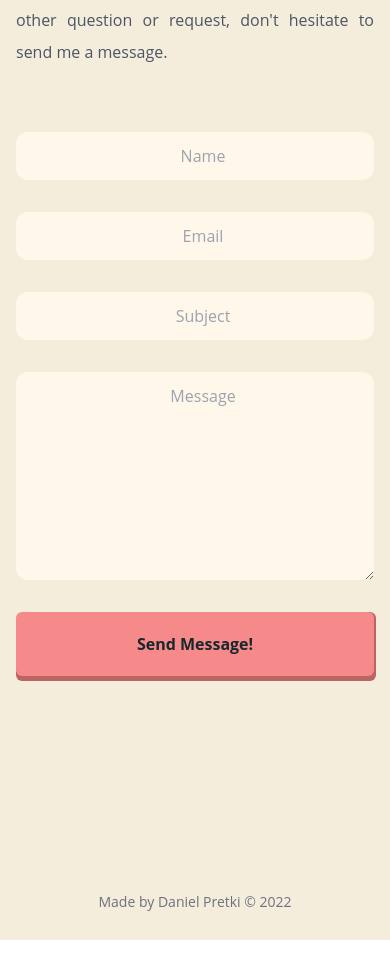
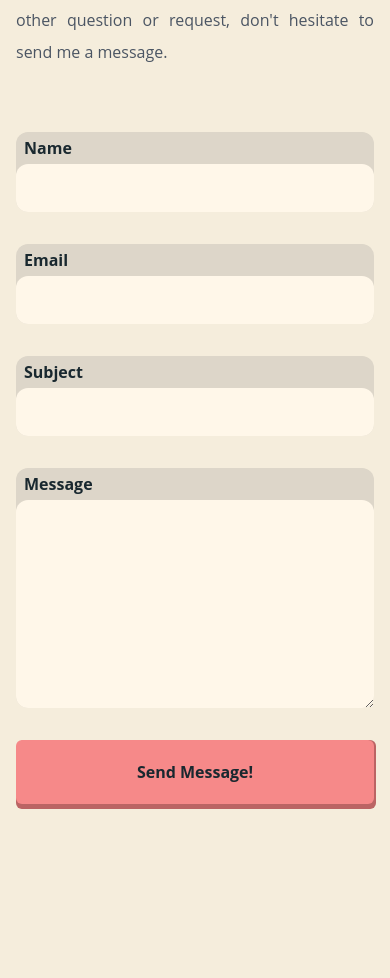
Before and after one commit to Endward01/Endward01.github.io, a React (Create React App) app: page / in a window 390 px wide. Shown: the part 5086-6064 px from the top of the page. Before the commit the page ends 6026 px from the top, so only its background shows below. Built offline with nearby package versions, Linux system fonts and the light colour scheme.

Commit message:
Reworked Contact Form and minor fixes
Contact Form works in 100% now

```diff
--- a/package.json
+++ b/package.json
@@ -14,6 +14,7 @@
     "react-dom": "^18.2.0",
     "react-form-input-validation": "^2.1.0",
     "react-helmet": "^6.1.0",
+    "react-hook-form": "^7.45.0",
     "react-icons": "^4.6.0",
     "react-scripts": "5.0.1",
     "react-tsparticles": "^2.6.0",
--- a/src/components/ParticleBackground/ParticleBackground.jsx
+++ /dev/null
@@ -1,7 +0,0 @@
-import Particles from "react-tsparticles";
-import particlesConfig from "./config/particlesConfig";
-const ParticleBackground = () => {
-  return <Particles data-generated="true" params={particlesConfig}></Particles>;
-};
-
-export default ParticleBackground;
--- a/src/components/ParticleBackground/config/particlesConfig.js
+++ /dev/null
@@ -1,85 +0,0 @@
-const particlesConfig = {
-  particles: {
-    color: {
-      value: "#FF0000",
-      animation: {
-        enable: true,
-        speed: 10,
-      },
-    },
-    move: {
-      attract: {
-        enable: false,
-        distance: 100,
-        rotate: {
-          x: 2000,
-          y: 2000,
-        },
-      },
-      direction: "none",
-      enable: true,
-      outModes: {
-        default: "destroy",
-      },
-      path: {
-        clamp: false,
-        enable: true,
-        delay: {
-          value: 0,
-        },
-        generator: "polygonPathGenerator",
-        options: {
-          sides: 6,
-          turnSteps: 30,
-          angle: 30,
-        },
-      },
-      random: false,
-      speed: 3,
-      straight: false,
-      trail: {
-        fillColor: "#000",
-        length: 20,
-        enable: true,
-      },
-    },
-    number: {
-      density: {
-        enable: true,
-        area: 800,
-      },
-      value: 0,
-    },
-    opacity: {
-      value: 1,
-    },
-    shape: {
-      type: "circle",
-    },
-    size: {
-      value: 2,
-    },
-  },
-  background: {
-    color: "#000",
-  },
-  fullScreen: {
-    zIndex: -1,
-  },
-  emitters: {
-    direction: "none",
-    rate: {
-      quantity: 1,
-      delay: 0.25,
-    },
-    size: {
-      width: 0,
-      height: 0,
-    },
-    position: {
-      x: 50,
-      y: 50,
-    },
-  },
-};
-export default particlesConfig;
--- a/src/components/Section-Four/ContactForm.jsx
+++ b/src/components/Section-Four/ContactForm.jsx
@@ -1,13 +1,60 @@
-import React, { useRef } from "react";
+import React, { useRef, useState } from "react";
+import { useForm } from "react-hook-form";
 import emailjs from "@emailjs/browser";
-import "../../App.css"
+import "../../App.css";
 
 const ContactForm = () => {
+  const {
+    register,
+    handleSubmit,
+    formState: { errors },
+  } = useForm({
+    defaultValues: {
+      form_name: "",
+      form_email: "",
+      subject: "",
+      user_message: "",
+    },
+  });
+
   const form = useRef();
 
+  const [isDisabled, setIsDisabled] = useState(false);
+  const [isDisabledColor, setIsDisabledColor] = useState();
+  const [isSend, setIsSend] = useState("Send Message!");
+  const [isEmpty, setIsEmpty] = useState();
+
+  const resetSendBtn = () => {
+    setIsDisabled(true);
+    setIsSend("Thanks! For sending me a message!");
+    setIsEmpty();
+    setIsDisabledColor({
+      backgroundColor: "#808080",
+      color: "white",
+      cursor: "not-allowed",
+      boxShadow: "none",
+      transform: "none",
+    });
+    setTimeout(() => {
+      setIsDisabled(false);
+      setIsDisabledColor({
+        backgroundColor: "#f68989",
+        color: "black",
+        cursor: "pointer",
+        boxShadow:
+          "0px 5px 0px 0px #bb6464, 2px 0px 0px 0px #bb6464,2px 5px 0px 0px #bb6464",
+        transform: "translate(0px, 5px)",
+      });
+
+      setIsSend("Send Message!");
+    }, 15000);
+  };
+
+  const onSubmit = (data) => {
+    resetSendBtn();
+    sendEmail(data);
+  };
   const sendEmail = (e) => {
-    e.preventDefault();
-
     emailjs
       .sendForm(
         "service_3ruiw4s",
@@ -16,53 +63,120 @@ const ContactForm = () => {
         "RVh9tHoMRLpsPUy9E"
       )
       .then(
-        (result) => {
-          console.log(result.text);
+        () => {
+          // resetSendBtn();
+          setIsEmpty();
+          // alert("Message has been send :)" + result.text);
         },
-        (error) => {
-          console.log(error.text);
+        () => {
+          setIsSend("Ups... Something went wrong :(");
+          // alert("Something went wrong :(" + error.text);
         }
       );
   };
+
   return (
     <form
       ref={form}
-      onSubmit={sendEmail}
-      className="mx-auto w-full space-y-4 grid  grid-cols-1 md:grid-rows-2 md:space-y-0 md:grid-cols-2 gap-4 lg:w-2/3 mb-8"
+      onSubmit={handleSubmit(onSubmit)}
+      className="mx-auto w-full space-y-4 grid  grid-cols-1 md:grid-rows-2 md:space-y-0 md:grid-cols-2 gap-4 xl:w-2/3 mb-8 "
     >
+      <div className="grid col-span-2 grid-rows-1 grid-cols-2 rounded-xl bg-[#ddd6c9] md:col-span-1 ">
+        <label htmlFor="Name" className="m-2 font-bold">
+          Name
+        </label>
+        <p className="text-right m-2 font-bold text-[#ce2029]">
+          {errors.form_name?.message}
+        </p>
         <input
-        className="bg-[#FFF7E9]  text-center md:text-left  rounded-xl focus:outline-none focus:bg-[#ddd6c9]  pl-4 h-12"
-        placeholder="Name"
+          className="bg-[#FFF7E9]  text-center md:text-left  rounded-xl focus:outline-none focus:bg-[#ddd6c9]  pl-4 h-12 col-span-2"
+          name="form_name"
+          autoComplete="off"
           type="text"
-        name="from_name"
-        autoComplete="off"
+          // placeholder="Name"
+          value={isEmpty}
+          {...register("form_name", {
+            required: "Field is required",
+            min: 3,
+            maxLength: {
+              value: 25,
+              message: "Name is to long",
+            },
+          })}
         />
+      </div>
+
+      <div className="grid col-span-2 grid-rows-1  grid-cols-2 rounded-xl bg-[#ddd6c9] md:col-span-1">
+        <label htmlFor="Name" className="m-2 font-bold">
+          Email
+        </label>
+        <p className="text-right m-2 font-bold text-[#ce2029]">
+          {errors.form_email?.message}
+        </p>
         <input
-        className="bg-[#FFF7E9]   text-center md:text-left rounded-xl focus:outline-none focus:bg-[#ddd6c9] pl-4 h-12"
-        placeholder="Email"
+          className="bg-[#FFF7E9]  text-center md:text-left  rounded-xl focus:outline-none focus:bg-[#ddd6c9]  pl-4 h-12 col-span-2"
+          name="form_email"
           type="email"
-        name="from_email"
-        autoComplete="off"
+          // placeholder="Email"
+          value={isEmpty}
+          {...register("form_email", {
+            required: "Field is required",
+            pattern: {
+              value: /^[a-zA-Z0-9]+@(?:[a-zA-Z0-9]+.)+[A-Za-z]+$/,
+              message: "Please provide valid Email",
+            },
+          })}
         />
+      </div>
+
+      <div className="grid grid-rows-1 grid-cols-2 rounded-xl bg-[#ddd6c9] col-span-2">
+        <label htmlFor="Name" className=" m-2 font-bold">
+          Subject
+        </label>
+        <p className="text-right m-2 font-bold text-[#ce2029]">
+          {errors.subject?.message}
+        </p>
         <input
-        className="bg-[#FFF7E9]   text-center md:text-left  rounded-xl focus:outline-none focus:bg-[#ddd6c9] pl-4 md:col-span-2 h-12"
-        placeholder="Subject"
+          className="bg-[#FFF7E9]  text-center md:text-left  rounded-xl focus:outline-none focus:bg-[#ddd6c9]  pl-4 h-12 col-span-2"
+          name="subject"
           type="text"
-        name="subject"
-        autoComplete="off"
+          // placeholder="Subject"
+          value={isEmpty}
+          {...register("subject", {
+            required: "Field is required",
+            min: 3,
+            maxLength: {
+              value: 50,
+              message: "Subject is to long",
+            }
+          })}
         />
+      </div>
+
+      <div className="grid grid-rows-1 grid-cols-2 col-span-2 md:col-span-2 rounded-xl bg-[#ddd6c9]">
+        <label htmlFor="Name" className=" m-2 font-bold">
+          Message
+        </label>
+        <p className="text-right m-2 font-bold text-[#ce2029]">
+          {errors.user_message?.message}
+        </p>
         <textarea
-        className="bg-[#FFF7E9]   text-center md:text-left  rounded-xl focus:outline-none focus:bg-[#ddd6c9] pl-4 pt-4 h-52 md:col-span-2"
-        placeholder="Message"
+          className="bg-[#FFF7E9]   text-center md:text-left  rounded-xl focus:outline-none focus:bg-[#ddd6c9] pl-4 pt-4 h-52 col-span-2"
+          name="user_message"
           type="text"
-        name="user_message"
-        autoComplete="off"
-      ></textarea>
+          // placeholder="Message"
+          value={isEmpty}
+          {...register("user_message", { required: "Field is required" })}
+        />
+      </div>
+
       <input
+        className="ease-in-out duration-100 font-bold px-8 py-6 col-span-2 rounded-md btn md:col-start-2 mt-10 cursor-pointer w-full"
+        style={isDisabledColor}
         type="submit"
-        value="Send Message!"
-        className="ease-in-out duration-100 font-bold px-8 py-6 rounded-md btn md:col-start-2 mt-10 cursor-pointer"
-      ></input>
+        value={isSend}
+        disabled={isDisabled}
+      />
     </form>
   );
 };
--- a/src/components/Section-One/SectionOne.jsx
+++ b/src/components/Section-One/SectionOne.jsx
@@ -3,7 +3,7 @@ import  Navbar  from "./Navbar";
 
 const SectionOne = () => {
   return (
-    <section className="min-h-screen container mx-auto px-4 pb-2">
+    <section className="min-h-screen container  mx-auto px-4 pb-2">
       <Navbar />
       <FrontPage />
     </section>
--- a/src/components/Section-Three/Carusel.jsx
+++ b/src/components/Section-Three/Carusel.jsx
@@ -12,9 +12,8 @@ const Carusel = () => {
       options={{
         rewind: true,
         gap: "3rem",
-        // direction: "ttb",
-        height: "720px",
-        width: "80%",
+        height: "90vh",
+        width: "100%",
         breakpoints: {
           976: {
             height: "80vh",
--- a/src/components/Section-Three/SectionThree.jsx
+++ b/src/components/Section-Three/SectionThree.jsx
@@ -22,7 +22,7 @@ const SectionThree = () => {
       </div>
       <Carusel />
       <h4 className=" text-center text-2xl pb-4 font-bold">Below is a list of simple Landing Pages created using HTML and CSS</h4>
-      <div className="h-1/3 md:h-1/5 mx-auto md:w-[80%] rounded-xl space-y-6 py-4 px-8 bg-[#FFF7E9] flex flex-col justify-center">
+      <div className="h-1/3 md:h-1/5 mx-auto rounded-xl space-y-6 py-4 px-8 bg-[#FFF7E9] flex flex-col justify-center">
         <div className=" md:flex md:justify-between md:items-center">
           <div className="text-center md:text-left h-1/2 md:h-[unset]">
             <h3 className="text-2xl font-bold">Landing Page 1</h3>
```
Also changed, not shown: src/components/Section-Two/SectionTwo.jsx (+6 -6 lines), 1 other file (tests, documents, lock files or other folders). Lines whose indentation alone changed are shown as unchanged.
